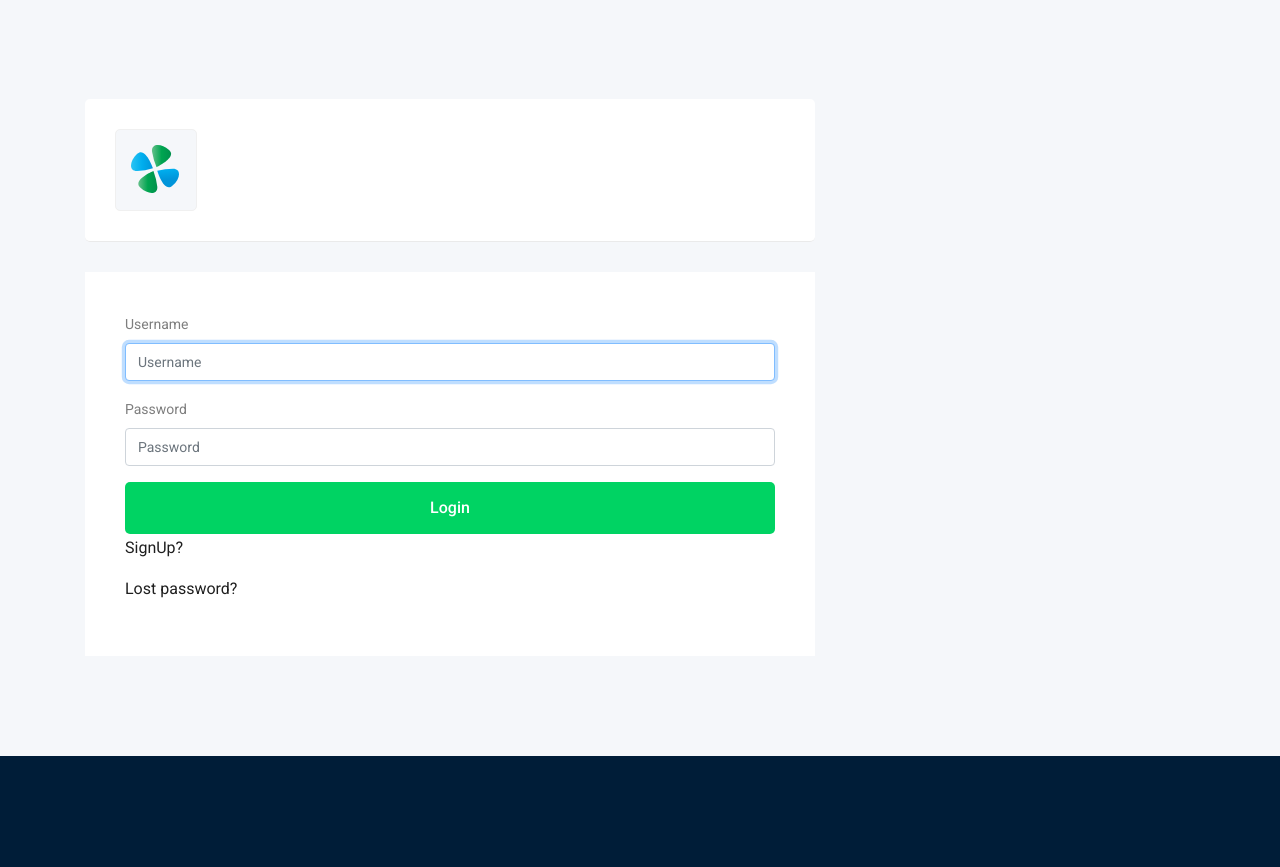
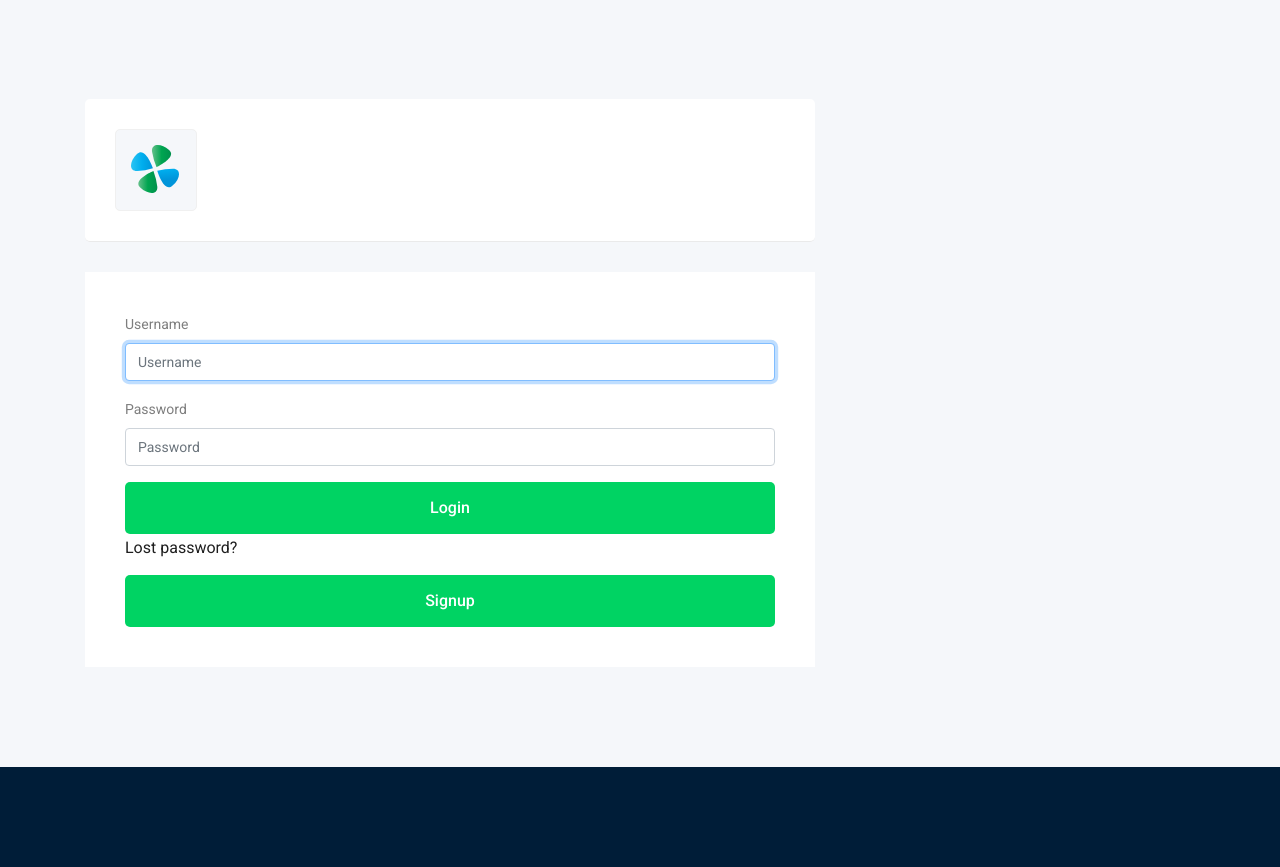
Before and after one commit to AhMeDLoTfY94/job-boards, a Django app: page /accounts/login/ in a window 1280 px wide. Shown: the part 286-1153 px from the top of the page. Run offline with Django 3.2, Linux system fonts and the light colour scheme; some libraries are stand-ins or nearby versions.

Commit message:
update Signup

```diff
--- a/accounts/templates/registration/login.html
+++ b/accounts/templates/registration/login.html
@@ -18,11 +18,12 @@
   <form method="post" action="{% url 'login' %}">
     {% csrf_token %}
     {% bootstrap_form form %}
-    <input class="boxed-btn3 w-100" type="submit" value="login" />
+    <input class="boxed-btn3 w-100 bt-2" type="submit" value="login" />
 
   </form>
-  <p><a href="{% url 'signup' %}">SignUp?</a></p>
+
   {# Assumes you setup the password_reset view in your URLconf #}
   <p><a href="{% url 'password_reset' %}">Lost password?</a></p>
+  <input class="boxed-btn3 w-100 " type="submit" value="signup" />
 
 {% endblock %}
```
